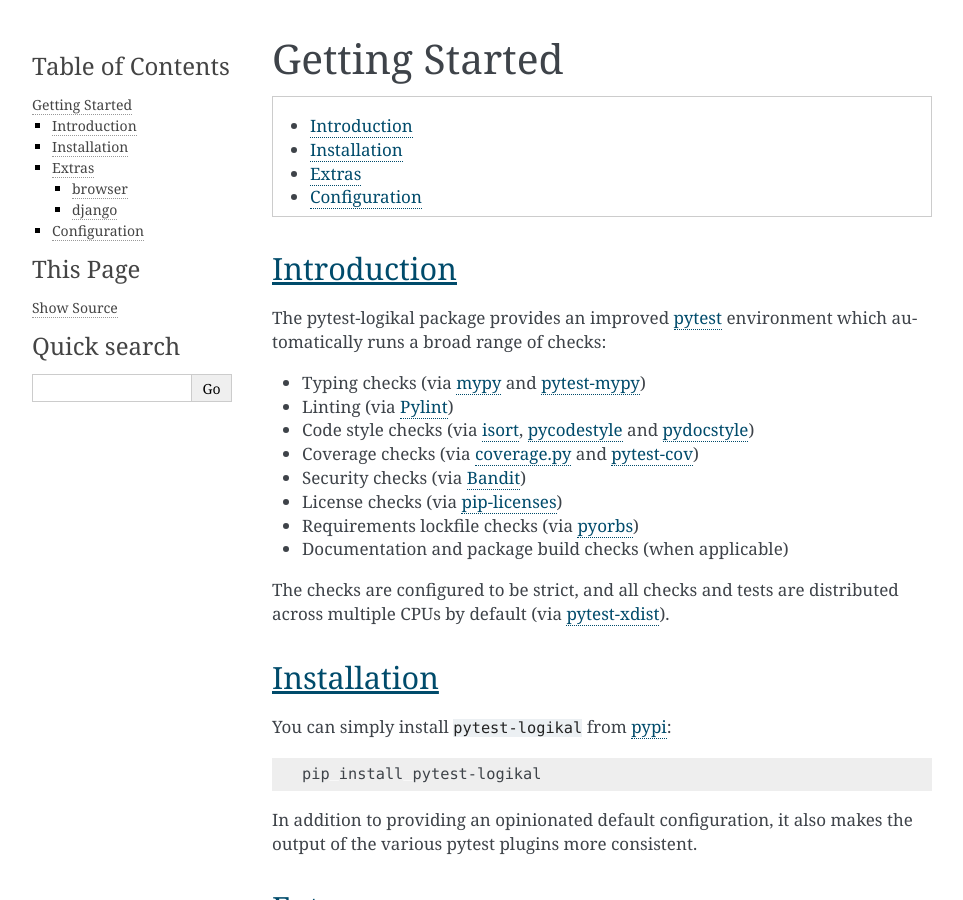
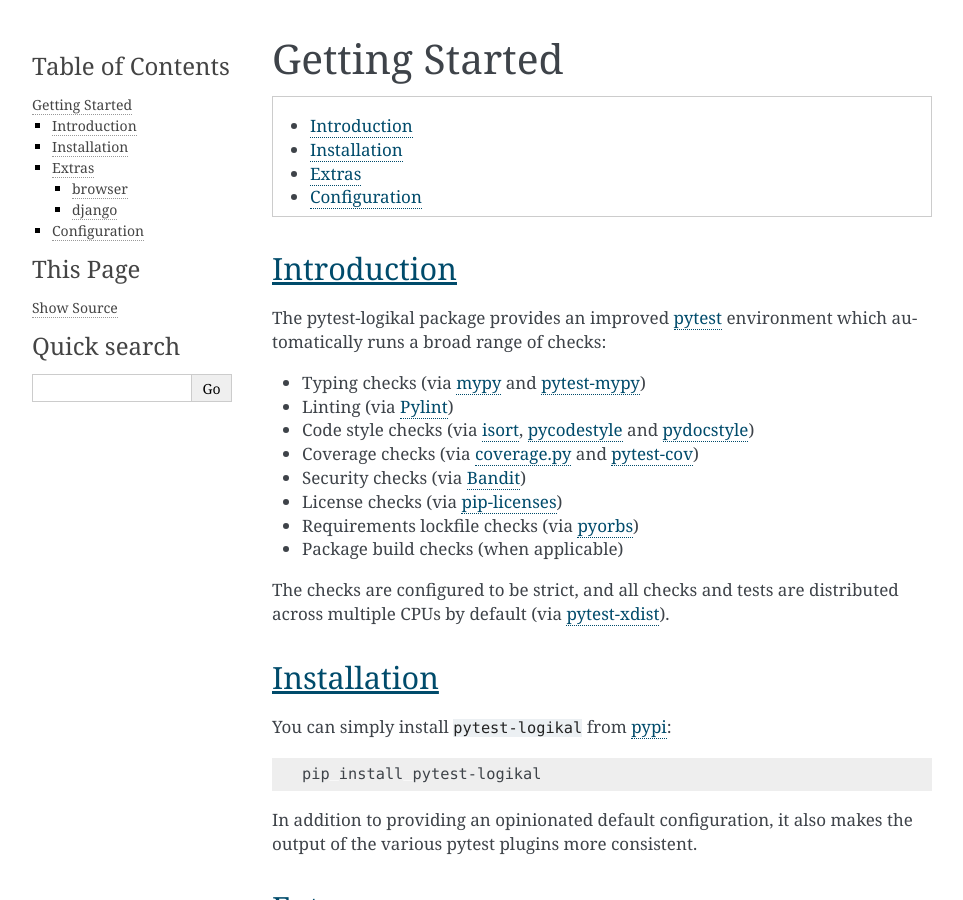
Before and after one commit to logikal-io/pytest-logikal, a Sphinx documentation site: the page built from docs/index.rst, in a window 1280 px wide and 900 px high. Shown: the whole window, without its empty margins (148-1111 px from the left). Built offline with Sphinx 7.4.7, drawn with Linux system fonts in a browser that asks for light colours.

Commit message:
Remove temporary documentation checks

```diff
--- a/docs/index.rst
+++ b/docs/index.rst
@@ -36,7 +36,7 @@ which automatically runs a broad range of checks:
 - Security checks (via `Bandit <https://bandit.readthedocs.io/>`_)
 - License checks (via `pip-licenses <https://github.com/raimon49/pip-licenses>`_)
 - Requirements lockfile checks (via `pyorbs <https://pyorbs.readthedocs.io/>`_)
-- Documentation and package build checks (when applicable)
+- Package build checks (when applicable)
 
 The checks are configured to be strict, and all checks and tests are distributed across multiple
 CPUs by default (via `pytest-xdist <https://pytest-xdist.readthedocs.io/>`_).
```
